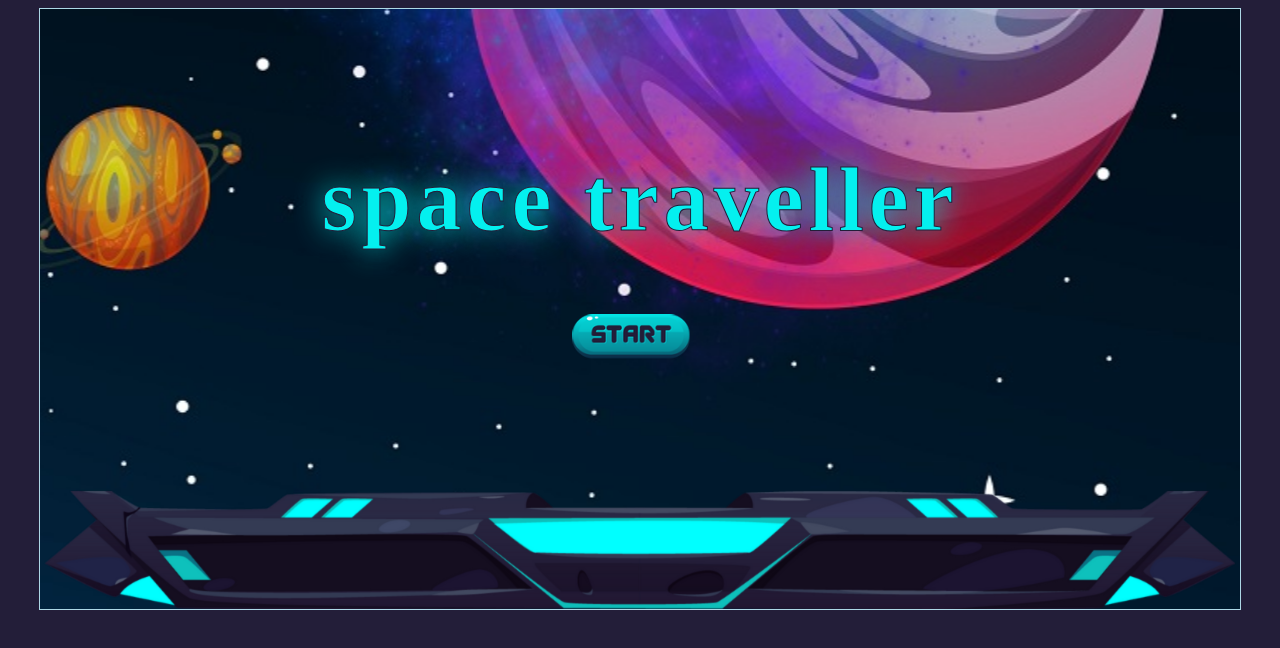
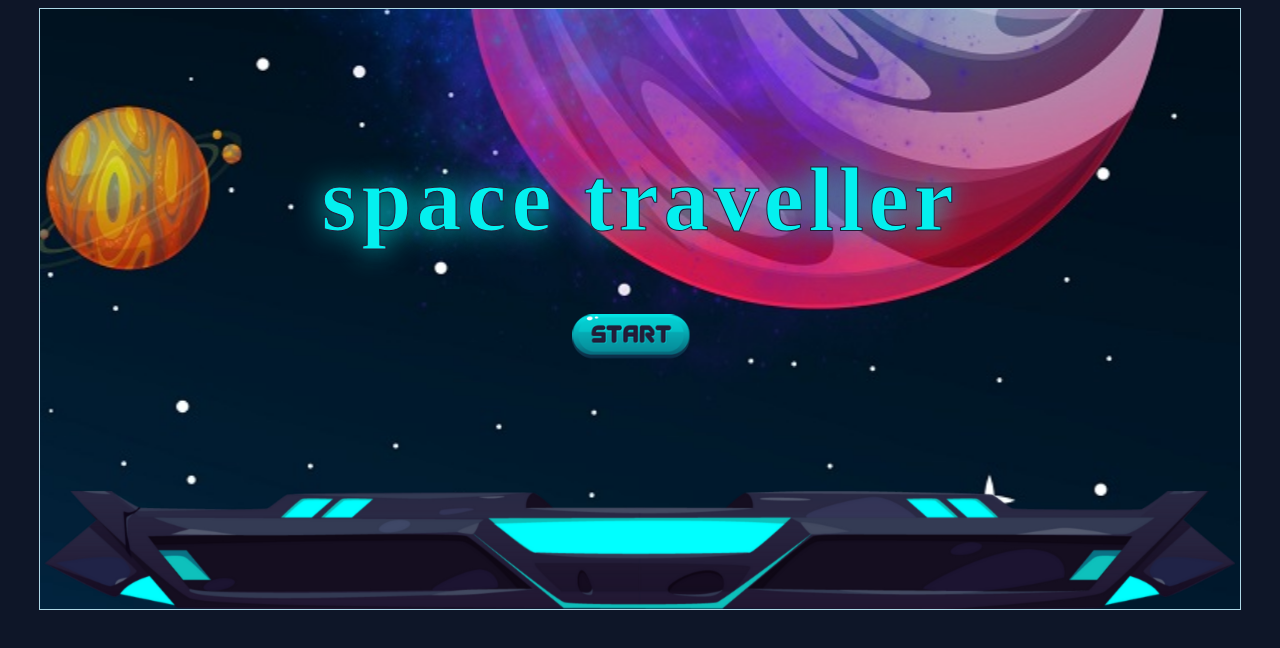
Before and after one commit to meljaszuk/SpaceTraveler-Game-in-React, a React (Create React App) app: page / in a window 1280 px wide. Shown: the top 648 px of the page. Built offline with nearby package versions, Linux system fonts and the light colour scheme; a web font is replaced by a local one.

Commit message:
add font Digital, update bcg colors

```diff
--- a/src/_utils/variables.module.scss
+++ b/src/_utils/variables.module.scss
@@ -1,11 +1,13 @@
 $font: 'EFour', sans-serif;
+$font-digital: 'Digital', sans-serif;
 $aqua: #04f0ef;
 $dark-blue: #231e39;
 $bcg-url: '../../../public/images/bcgS.jpg';
 $bcg-static-url: '../../../public/images/static-bcg.jpg';
+$bullet-url: '../../../public/images/bullet.png';
 $bcg-speed: 60s; //SHOULD AGREE WITH CONTEXT DATA
 $bcg-speed-slow: 300s; //SHOULD AGREE WITH CONTEXT DATA
-$bcg-color: #231e39;
+$bcg-color: #0e1628;
 $panel-url: '../../../public/images/panel.png';
 $game-w: 1200px;
 $game-h: 600px;
```
